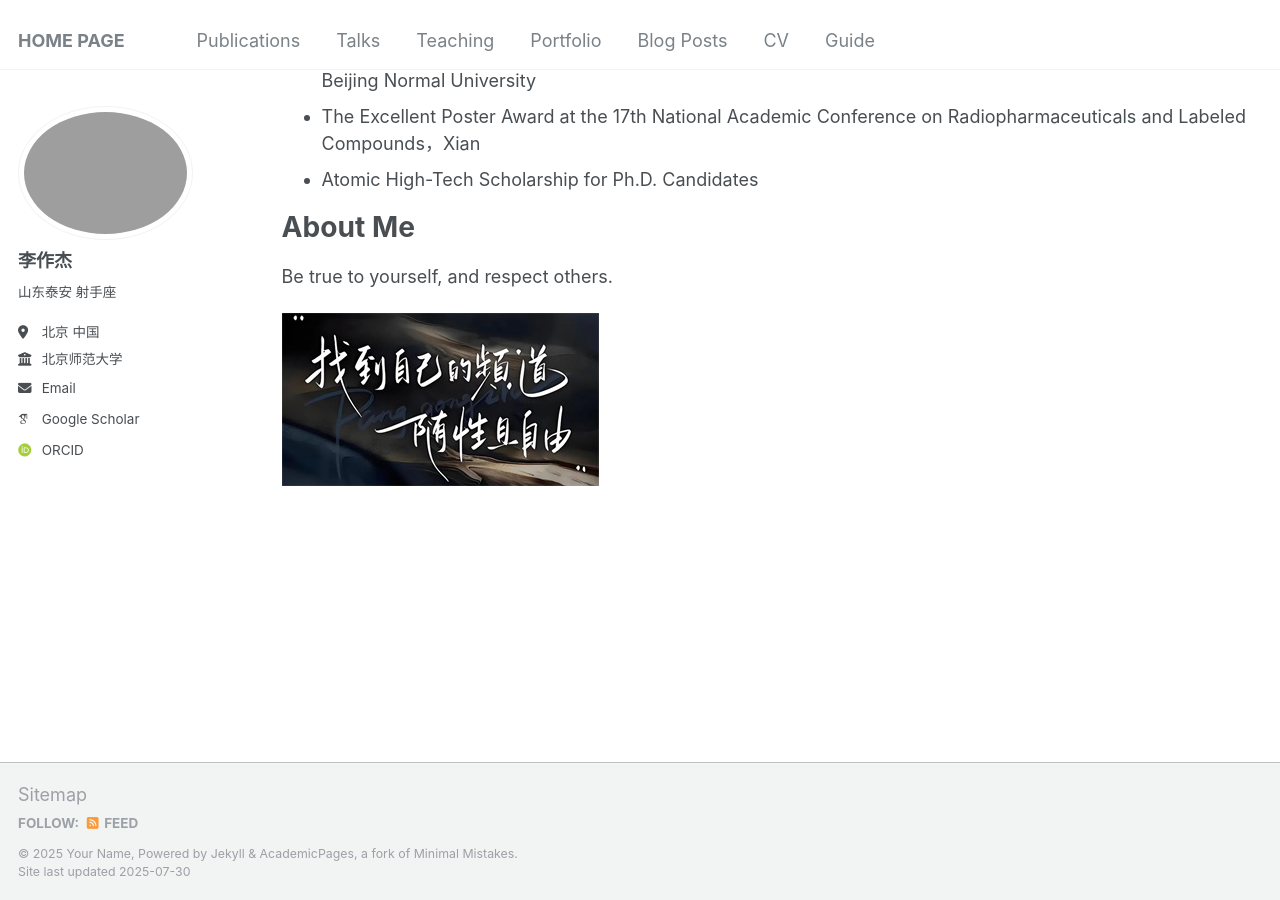
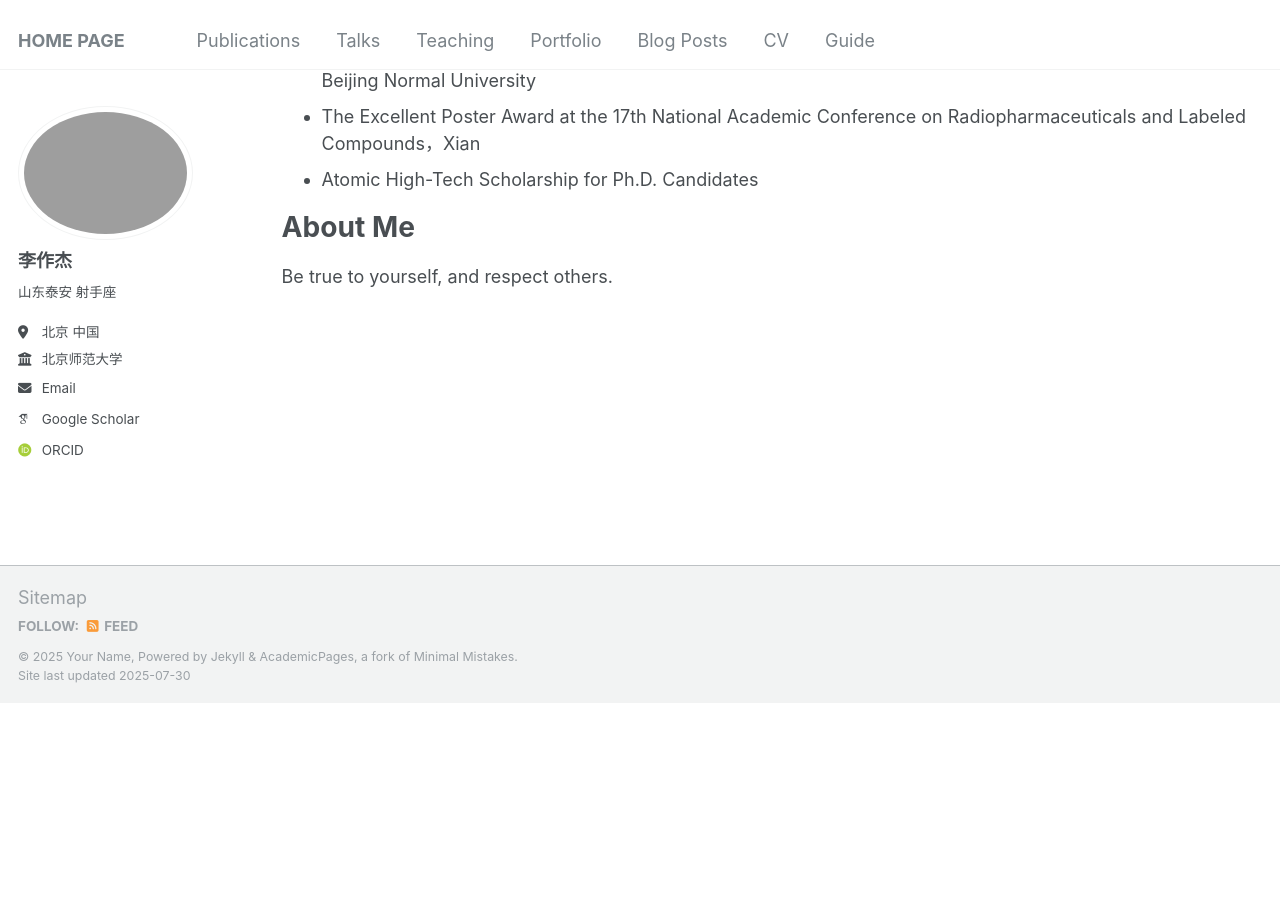
Before and after one commit to Infinity-LZJ/Zuojie_Li.github, a Jekyll site: the page built from _pages/cv.md, in a window 1280 px wide and 900 px high, scrolled down 1605 px. Built offline with Jekyll 4.4.1, drawn with Linux system fonts in a browser that asks for light colours; some web fonts are replaced; after the commit the page ends 2308 px from its top, so only the background shows below that.

Commit message:
Update cv.md
Signed-off-by: Zuojie_Li <zuojieli@yeah.net>

```diff
--- a/_pages/cv.md
+++ b/_pages/cv.md
@@ -67,5 +67,3 @@ Awards
 About Me
 ======
 Be true to yourself, and respect others.
-
-![personal](https://infinity-lzj.github.io/Zuojie_Li.github/files/personal.JPG "personal")
```
